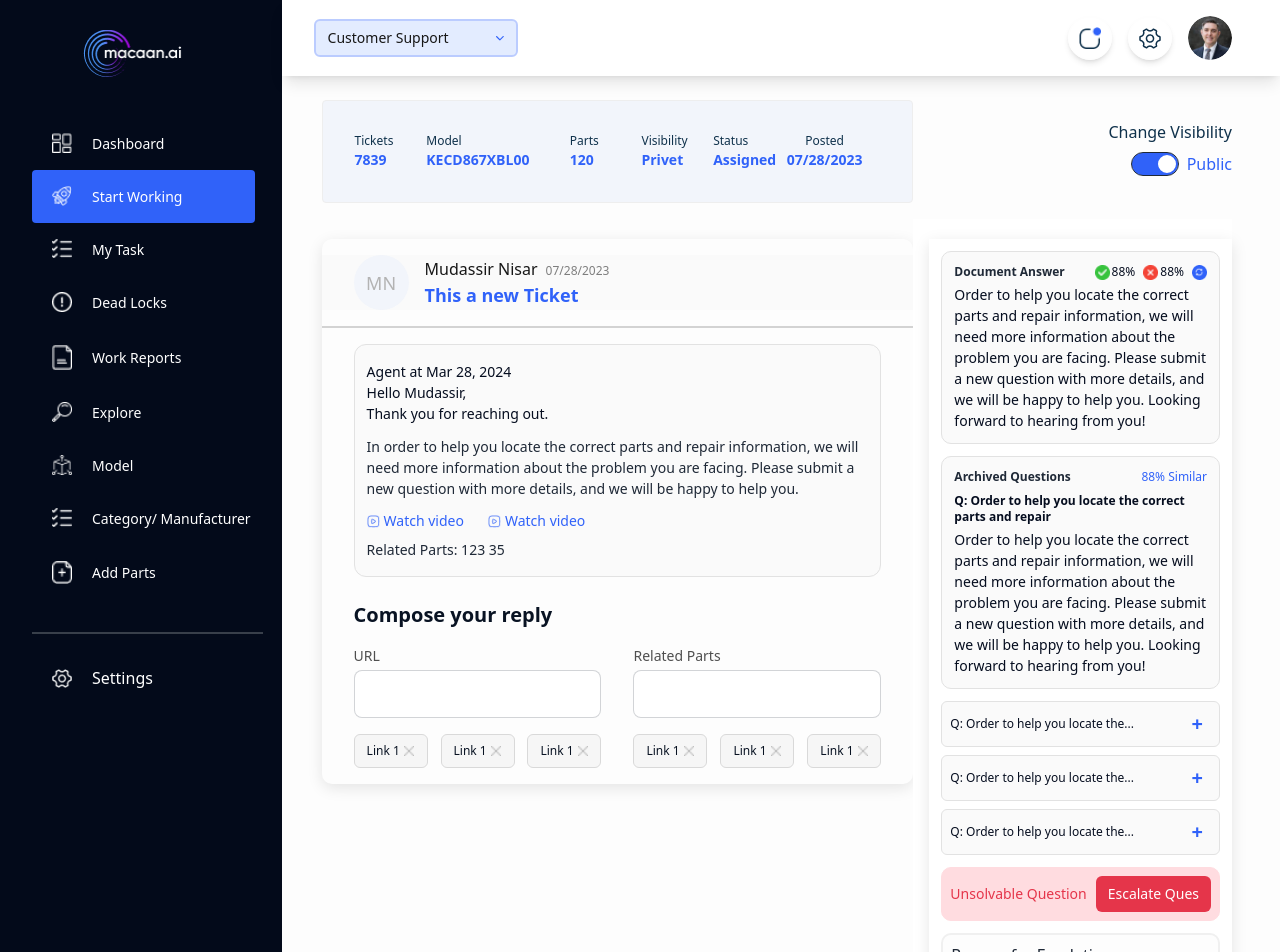
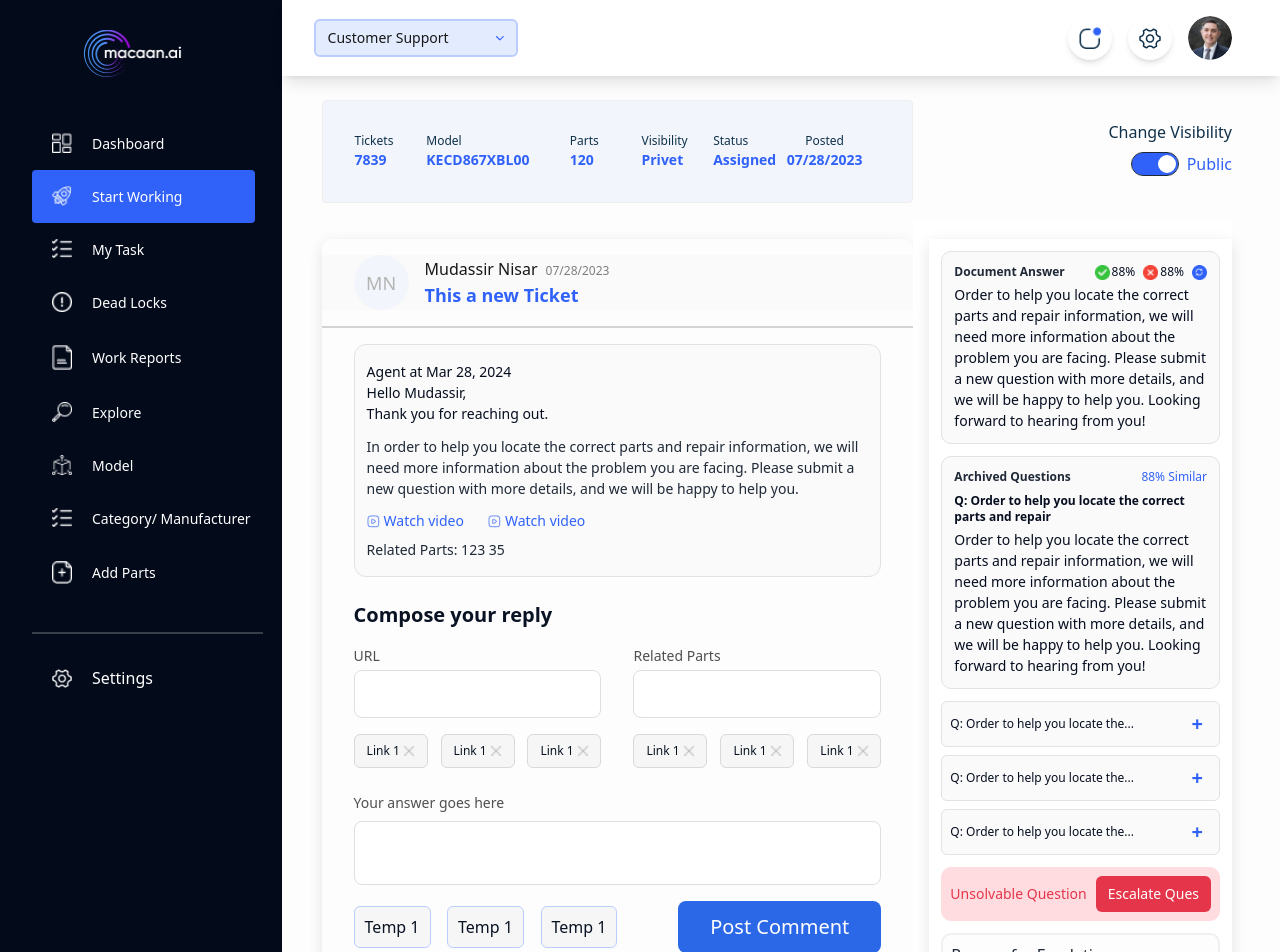
Before and after one commit to roushan-sheik/macaan-ai, a Next.js app: page / in a window 1280 px wide. Shown: the top 952 px of the page. Built offline with nearby package versions, Linux system fonts and the light colour scheme.

Commit message:
add: replay message form ui

```diff
--- /dev/null
+++ b/src/components/UI/dashboard/main/CommentTemp.tsx
@@ -0,0 +1,11 @@
+import React from "react";
+
+const CommentTempTag = () => {
+  return (
+    <div className="text-[#091323] font-medium cursor-pointer bg-[#F6F6F6] border-[#BBCCFF] border-[1px] rounded-md py-[8px] px-[10px]">
+      Temp 1
+    </div>
+  );
+};
+
+export default CommentTempTag;
--- a/src/components/UI/dashboard/main/ReplayMessageForm.tsx
+++ b/src/components/UI/dashboard/main/ReplayMessageForm.tsx
@@ -2,6 +2,7 @@
 import Image from "next/image";
 import React from "react";
 import Tag from "./Tag";
+import CommentTempTag from "./CommentTemp";
 
 const ReplayMessageForm = () => {
   return (
@@ -10,14 +11,14 @@ const ReplayMessageForm = () => {
         Compose your reply
       </h2>
       <form action="#">
-        {/* input box parent  */}
+        {/* input box parent =====================> */}
         <div className="flex items-center justify-between gap-8">
           {/* box- 1 */}
           <div className="w-6/12">
             <h3 className="text-[#4F4F4F] mb-1">URL</h3>
             <input
               type="text"
-              className="input input-bordered input-md w-full max-w-xs"
+              className="input input-bordered border-[#DFDFDF] input-md w-full max-w-xs"
             />
             {/* tags  */}
             <div className="mt-4 flex items-center justify-between">
@@ -31,7 +32,7 @@ const ReplayMessageForm = () => {
             <h3 className="text-[#4F4F4F] mb-1">Related Parts</h3>
             <input
               type="text"
-              className="input input-bordered input-md w-full max-w-xs"
+              className="input input-bordered border-[#DFDFDF]  input-md w-full max-w-xs"
             />
             {/* tags  */}
             <div className="mt-4 flex items-center justify-between">
@@ -41,6 +42,27 @@ const ReplayMessageForm = () => {
             </div>
           </div>
         </div>
+        {/* ansers input  parent =======================>   */}
+        <div className="mt-6">
+          <p className="text-[#4F4F4F] mb-2">Your answer goes here</p>
+          <input
+            type="text"
+            className="input  input-bordered border-[#DFDFDF] input-lg w-full "
+          />
+          {/* button and tags parent  */}
+          <div className="flex items-center justify-between mt-4">
+            <div className="flex w-6/12 justify-between ">
+              <CommentTempTag />
+              <CommentTempTag />
+              <CommentTempTag />
+            </div>
+            <div className="w-6/12 flex justify-end">
+              <button className="rounded-lg bg-[#2B68E8] px-8 py-3 text-xl text-white duration-300 active:scale-95">
+                Post Comment
+              </button>
+            </div>
+          </div>
+        </div>
       </form>
     </div>
   );
```
